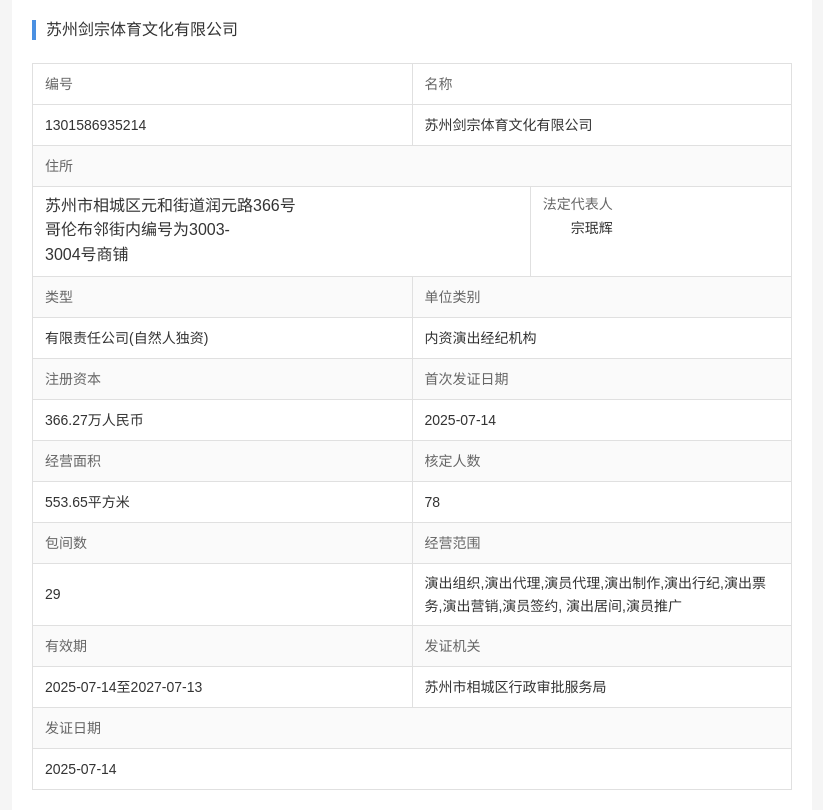
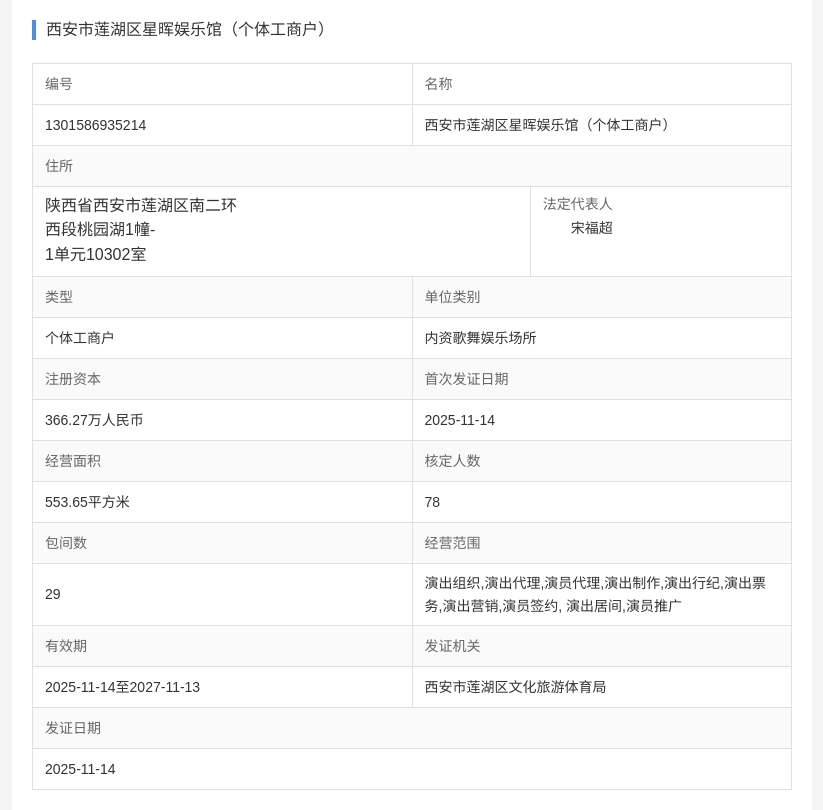
Before and after one commit to luohengjian/jianzong, a plain HTML site: page index.html in a window 1280 px wide. Shown: the part 102-912 px from the top of the page, without its empty margins (228-1051 px from the left). Drawn offline with Linux system fonts and the light colour scheme.

Commit message:
Update index.html

```diff
--- a/index.html
+++ b/index.html
@@ -15,7 +15,7 @@
         <div class="company-section">
             <div class="company-header">
                 <div class="blue-bar"></div>
-                <h2>苏州剑宗体育文化有限公司</h2>
+                <h2>西安市莲湖区星晖娱乐馆（个体工商户）</h2>
             </div>
 
             <div class="info-grid">
@@ -34,7 +34,7 @@
                         <span class="value">1301586935214</span>
                     </div>
                     <div class="info-item right-col">
-                        <span class="value">苏州剑宗体育文化有限公司</span>
+                        <span class="value">西安市莲湖区星晖娱乐馆（个体工商户）</span>
                     </div>
                 </div>
 
@@ -48,15 +48,15 @@
                 <div class="info-row">
                     <div class="info-item address-col">
                         <div class="address-content">
-                            <div>苏州市相城区元和街道润元路366号</div>
-                            <div>哥伦布邻街内编号为3003-</div>
-                            <div>3004号商铺</div>
+                            <div>陕西省西安市莲湖区南二环</div>
+                            <div>西段桃园湖1幢-</div>
+                            <div>1单元10302室</div>
                         </div>
                     </div>
                     <div class="info-item legal-rep-col">
                         <div class="legal-rep-content">
                             <div class="label">法定代表人</div>
-                            <div class="value">宗珉辉</div>
+                            <div class="value">宋福超</div>
                         </div>
                     </div>
                 </div>
@@ -73,10 +73,10 @@
 
                 <div class="info-row">
                     <div class="info-item left-col">
-                        <span class="value">有限责任公司(自然人独资)</span>
+                        <span class="value">个体工商户</span>
                     </div>
                     <div class="info-item right-col">
-                        <span class="value">内资演出经纪机构</span>
+                        <span class="value">内资歌舞娱乐场所</span>
                     </div>
                 </div>
 
@@ -95,7 +95,7 @@
                         <span class="value">366.27万人民币</span>
                     </div>
                     <div class="info-item right-col">
-                        <span class="value">2025-07-14</span>
+                        <span class="value">2025-11-14</span>
                     </div>
                 </div>
 
@@ -149,10 +149,10 @@
 
                 <div class="info-row">
                     <div class="info-item left-col">
-                        <span class="value">2025-07-14至2027-07-13</span>
+                        <span class="value">2025-11-14至2027-11-13</span>
                     </div>
                     <div class="info-item right-col">
-                        <span class="value">苏州市相城区行政审批服务局</span>
+                        <span class="value">西安市莲湖区文化旅游体育局</span>
                     </div>
                 </div>
 
@@ -165,7 +165,7 @@
 
                 <div class="info-row">
                     <div class="info-item full-width">
-                        <span class="value">2025-07-14</span>
+                        <span class="value">2025-11-14</span>
                     </div>
                 </div>
             </div>
```
